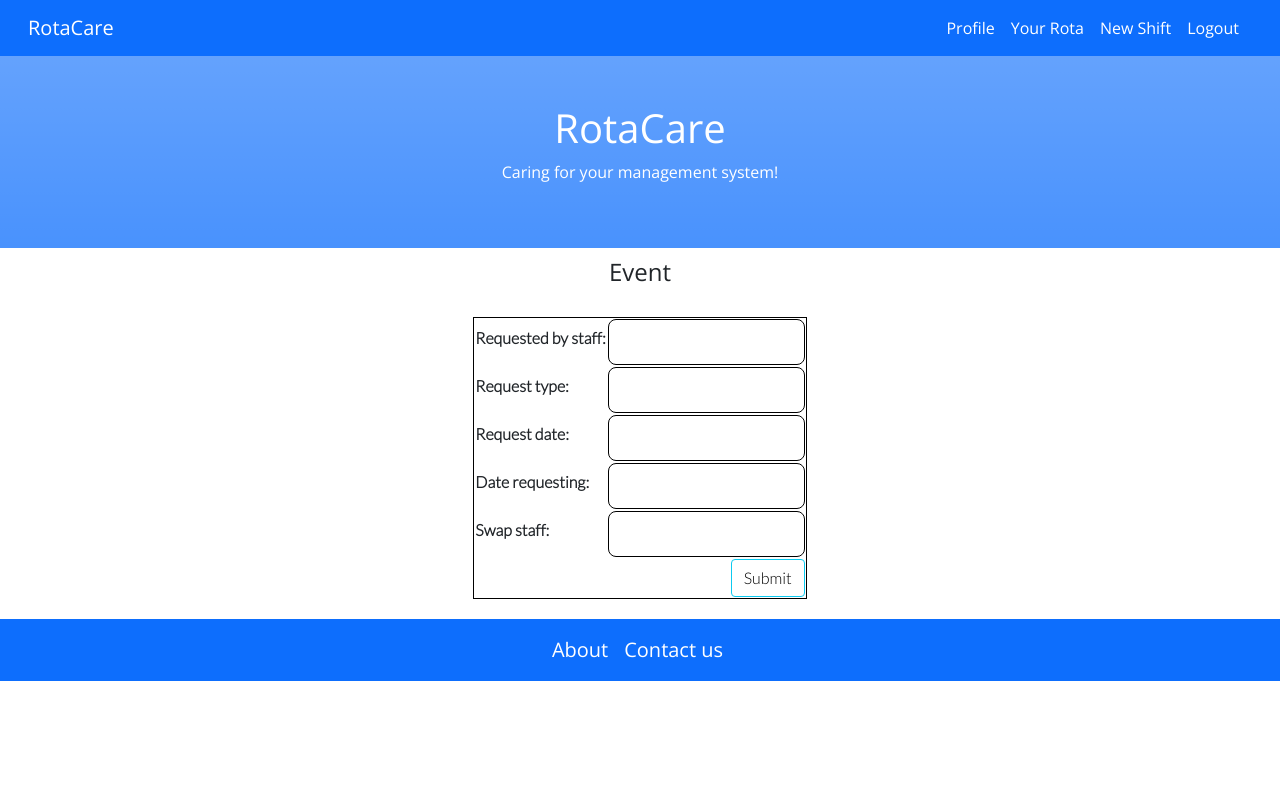
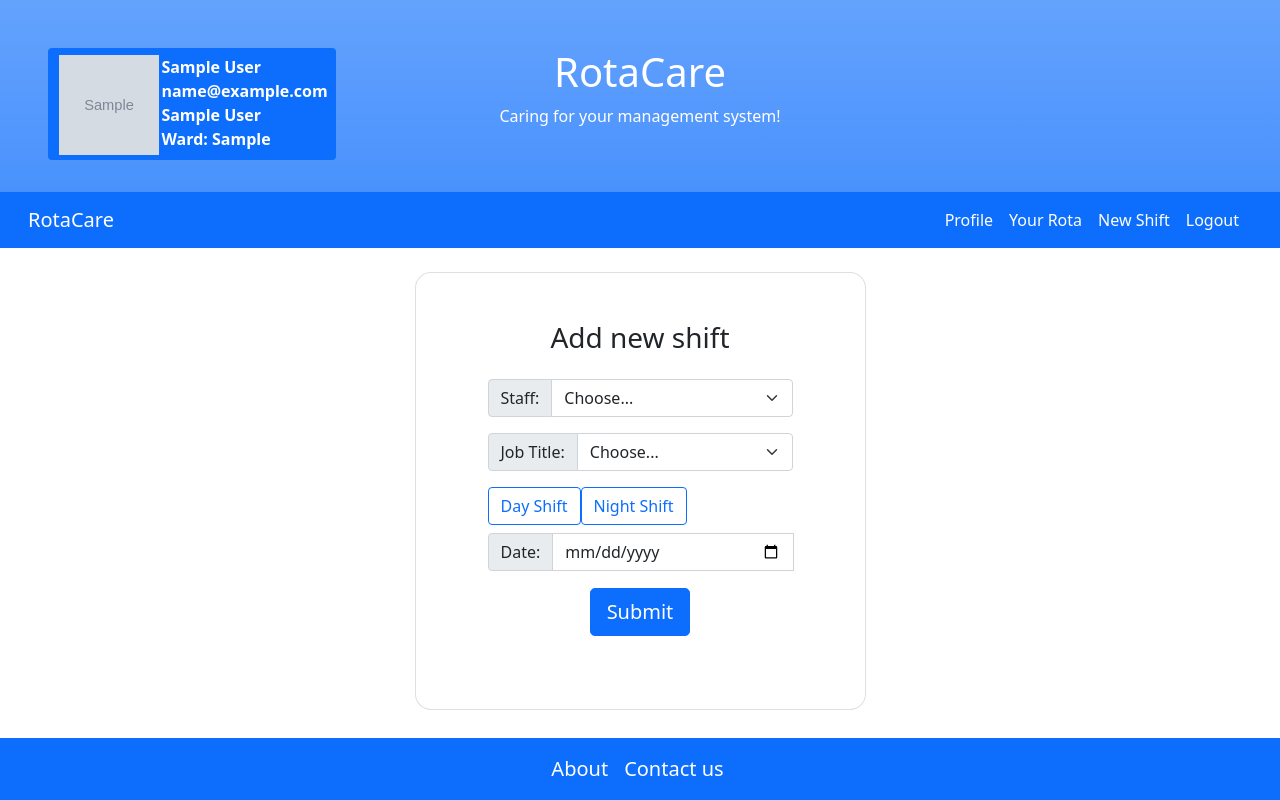
Before and after one commit to ZanderMonc/WAD2projectRota, a Django app: page /shift/new/ in a window 1280 px wide. Run offline with Django 3.2, Linux system fonts and the light colour scheme; a user stored in the database is signed in; tables that the repository leaves empty hold one stand-in row (values such as "Sample post"); grey boxes marked "Sample" are stand-in pictures; some libraries are stand-ins or nearby versions.

Commit message:
Image added for user + User top corner + Timetable Changes

```diff
--- a/rota/forms.py
+++ b/rota/forms.py
@@ -14,12 +14,12 @@ class UserForm(forms.ModelForm):
 class UserProfileForm(forms.ModelForm):
     class Meta:
         model = UserProfile
-        fields = ("first_name", "last_name", "job_title", "job_id", "phone_number", "ward",)
+        fields = ("first_name", "last_name", "job_title", "job_id", "phone_number", "ward", "image",)
 
 class UpdateProfileForm(forms.ModelForm):
     class Meta:
         model = UserProfile
-        fields = ("first_name", "last_name", "job_title", "phone_number", "ward",)
+        fields = ("first_name", "last_name", "job_title", "phone_number", "ward", "image",)
         exclude = ('user',)
 
 class ShiftForm(ModelForm):
--- a/rota/utils.py
+++ b/rota/utils.py
@@ -13,8 +13,8 @@ class Table(HTMLCalendar):
         shifts_on_day = shifts.filter(request_date__day=day)
         d = ''
         for shift in shifts_on_day:
-            d += 'SHIFT: '
-            d += f'<li> {shift.get_html_url} </li>'
+                d += f'<li> {shift.get_html_url} </li>'
+
         if day != 0:
             return f"<td><span class='date'>{day}</span><ul> {d} </ul></td>"
         return '<td></td>'
--- a/rota/views.py
+++ b/rota/views.py
@@ -13,6 +13,7 @@ from django.shortcuts import render
 from django.http import HttpResponse
 from django.views import generic
 from django.utils.safestring import mark_safe
+from django.contrib.auth.models import User
 
 from .models import *
 from .utils import Table
@@ -61,6 +62,9 @@ def next_month(d):
 
 def shift(request, shift_id=None):
     instance = Request()
+
+    user = User.objects.get(id=request.user.id)
+    all_users = User.objects.all()
     if shift_id:
         instance = get_object_or_404(Request, pk=shift_id)
     else:
@@ -70,7 +74,9 @@ def shift(request, shift_id=None):
     if request.POST and form.is_valid():
         form.save()
         return HttpResponseRedirect(reverse('rota:timetable'))
-    return render(request, 'rota/shift.html', {'form': form})
+    return render(request, 'rota/shift.html', {'form': form, 'user':user, 'all_users':all_users, })
+
+
 
 
 def get_date(req_day):
--- a/static/rota/css/styles.css
+++ b/static/rota/css/styles.css
@@ -1,17 +1,7 @@
-body{
-  /* font-family: 'Lato', sans-serif; */
-  font-family: 'Open Sans', sans-serif;
-}
 .timetable{
   width: 98%;
   margin: auto;
   font-size: 13px;
-}
-
-tbody{
-  border-radius: 8px;
-  padding: 10px;
-  border: 1px solid black;
 }
 
 .timetable tr, .timetable td {
@@ -48,8 +38,7 @@ a {
     color: #17a2b8;
 }
 
-page-container {
-  /*keeps the page contents in a box separate from footer/header/sidebar*/
+page-container {#keeps the page contents in a box separate from footer/header/sidebar
   position: relative;
   min-height: 100vh;
 }
@@ -59,18 +48,15 @@ content-wrap {
 }
 
 footer {
-  /* position: absolute;
-  bottom: 0; */
+  position: absolute;
+  bottom: 0;
   width: 100%;
   height: 2.5 rem;           /* Footer height */
   left: 0;
   background-color: white;
-  /* color: blue; */
+  color: blue;
   text-align: center;
   font-size: 125%;
-  background: #1488CC;  /* fallback for old browsers */
-  background: -webkit-linear-gradient(to right, #2B32B2, #1488CC);  /* Chrome 10-25, Safari 5.1-6 */
-  background: linear-gradient(to right, #2B32B2, #1488CC); /* W3C, IE 10+/ Edge, Firefox 16+, Chrome 26+, Opera 12+, Safari 7+ */
 }
 
 .form {
@@ -105,49 +91,3 @@ footer {
 .clearfix {
   margin: 15px;
 }
-
-
-/* Getting more personal*/
-
-#headgradient{
-  background: #1488CC;  /* fallback for old browsers */
-  background: -webkit-linear-gradient(to right, #2B32B2, #1488CC);  /* Chrome 10-25, Safari 5.1-6 */
-  background: linear-gradient(to right, #2B32B2, #1488CC); /* W3C, IE 10+/ Edge, Firefox 16+, Chrome 26+, Opera 12+, Safari 7+ */
-
-}
-h4{
-  font-family: 'Open Sans', sans-serif;
-  text-align: center;
-  padding-bottom: 10px;
-}
-input[type=text] {
-  font-family: 'Lato', sans-serif;
-  border-radius: 8px;
-  padding: 10px;
-  border: 1px solid black;
-}
-
-button{
-  font-family: 'Lato', sans-serif;
-  border-radius: 8px;
-  padding: 10px;
-  border: 1px solid black;
-  color: black;
-}
-
-#eventform{
-  /* padding-top: 20px; */
-  font-family: 'Lato', sans-serif;
-  margin: 20px;
-}
-#eventform table{
-  border: none;
-  padding: 20px;
-  font-family: 'Lato', sans-serif;
-}
-#eventtitle{
-  font-family: 'Open Sans', sans-serif;
-  text-align: center;
-  padding-bottom: 10px;
-  padding-top: 10px;
-}
--- a/templates/rota/about.html
+++ b/templates/rota/about.html
@@ -1,5 +1,5 @@
 {% extends 'rota/base.html' %}
-{% load static %}
+{% load staticfiles %}
 
 {% block title_block %}
     About us
--- a/templates/rota/base.html
+++ b/templates/rota/base.html
@@ -1,5 +1,5 @@
 <!DOCTYPE html>
-{% load static %}
+{% load staticfiles %}
 
 <html>
     <head lang="en">
@@ -8,13 +8,10 @@
       <!-- Bootstrap CSS -->
         <link href="https://maxcdn.bootstrapcdn.com/bootstrap/4.0.0/css/bootstrap.min.css" rel="stylesheet">
         <link href="https://use.fontawesome.com/releases/v5.0.10/css/all.css" rel="stylesheet">
+        <link href="{% static 'rota/css/styles.css' %}" rel="stylesheet" type="text/css">
         <meta content="width=device-width, initial-scale=1" name="viewport">
         <link href="https://cdn.jsdelivr.net/npm/bootstrap@5.1.3/dist/css/bootstrap.min.css" rel="stylesheet">
         <script src="https://cdn.jsdelivr.net/npm/bootstrap@5.1.3/dist/js/bootstrap.bundle.min.js"></script>
-        <link rel="preconnect" href="https://fonts.googleapis.com">
-        <link rel="preconnect" href="https://fonts.gstatic.com" crossorigin>
-        <link href="https://fonts.googleapis.com/css2?family=Lato:wght@300&family=Open+Sans&display=swap" rel="stylesheet">
-        <link href="{% static 'rota/css/styles.css' %}" rel="stylesheet" type="text/css">
         <title>
             RotaCare -
             {% block title_block %}
@@ -24,6 +21,35 @@
     </head>
 
     <body>
+
+    <div class="p-5 bg-primary bg-gradient bg-opacity-75 ">
+        {% if user.is_authenticated %}
+        <div class="position-relative ">
+            <div class="position-absolute top-0 start-0 text-white badge bg-primary text-start fs-6 fst-normal lh-base" style="width: 18rem; height: 7rem;">
+                <table style="height: 100px; ">
+                    <tbody>
+                    <tr>
+                        <td class="align-top "><img src="{{  user.userprofile.image.url }}" alt="profile_pic" width="100" height="100" /></td>
+                        <td class="align-top ">{{ user.userprofile.first_name }} {{ user.userprofile.last_name }}</br>
+                            {{ user.email }}</br>
+                            {{ user.userprofile.job_title }}</br>
+                            Ward: {{ user.userprofile.ward }}</br>
+                            </td>
+
+                    </tr>
+                    </tbody>
+                </table>
+            </div>
+        </div>
+        {% endif %}
+        <div class="text-white text-center">
+            <h1>RotaCare</h1>
+            <p>Caring for your management system!</p>
+        </div>
+
+    </div>
+    </div>
+
     <nav class="navbar navbar-expand-sm bg-primary navbar-primary ">
         <div class="container-fluid">
             <a class="navbar-brand text-white" href="{% url 'rota:index' %}">RotaCare</a>
@@ -52,10 +78,6 @@
             </ul>
         </div>
     </nav>
-    <div class="p-5 bg-primary bg-gradient bg-opacity-75 text-white text-center" id="headgradient">
-        <h1>RotaCare</h1>
-        <p>Caring for your management system!</p>
-    </div>
     <div>
             {% block body_block %}
 
--- a/templates/rota/contactus.html
+++ b/templates/rota/contactus.html
@@ -1,5 +1,5 @@
 {% extends 'rota/base.html' %}
-{% load static %}
+{% load staticfiles %}
 
 {% block title_block %}
     Contact us
--- a/templates/rota/index.html
+++ b/templates/rota/index.html
@@ -1,5 +1,5 @@
 {% extends 'rota/base.html' %}
-{% load static %}
+{% load staticfiles %}
 
 {% block title_block %}
     Homepage
--- a/templates/rota/login.html
+++ b/templates/rota/login.html
@@ -1,5 +1,5 @@
 {% extends 'rota/base.html' %}
-{% load static %}
+{% load staticfiles %}
 
 {% block title_block %}
 Sign in
--- a/templates/rota/profile.html
+++ b/templates/rota/profile.html
@@ -1,5 +1,5 @@
 {% extends 'rota/base.html' %}
-{% load static %}
+{% load staticfiles %}
 
 {% block title_block %}
 Profile
--- a/templates/rota/shift.html
+++ b/templates/rota/shift.html
@@ -1,16 +1,61 @@
 {% extends 'rota/base.html' %}
 
-{% block title %}
-Event
+{% block title_block %}
+  Add new shift
 {% endblock %}
 
 {% block body_block %}
-<h4 id="eventtitle">Event</h4>
-<form method="post" id = "eventform">
-  {% csrf_token %}
-  <table class="form form-table">
-    {{ form }}
-    <tr><td colspan="2"><button type="submit" class="btn btn-info right"> Submit </button></td></tr>
-  </table>
-</form>
+<div class="container py-4 h-100">
+  <div class="row d-flex justify-content-center align-items-center h-100">
+    <div class="col-12 col-md-8 col-lg-6 col-xl-5">
+      <div class="card shadow-2-strong" style="border-radius: 1rem;">
+        <div class="card-body p-5 text-left">
+          <h3 class="mb-0 text-center">Add new shift</h3>
+          <!-- Wrapper container -->
+          <div class="container py-4">
+            <form method="post">
+              {% csrf_token %}
+              <table class="form form-table">
+                <div class="input-group mb-3">
+
+                  <label class="input-group-text" for="requested_by_staff">Staff: </label>
+                  <select class="form-select" id="requested_by_staff" name="requested_by_staff" value="">
+                    <option selected value="{{user.userprofile.job_title}}">Choose...</option>
+                    {% for each_user in all_users %}
+                    <option value = "{{each_user.userprofile.first_name}}">{{each_user.userprofile.first_name}} {{each_user.userprofile.last_name}}</option>
+                    {% endfor %}
+                  </select>
+                </div>
+                <div class="input-group mb-3">
+                  <label class="input-group-text" for="staff_job_title">Job Title: </label>
+                  <select class="form-select" id="staff_job_title" name="staff_job_title" value="">
+                    <option selected value="">Choose...</option>
+                    <option value="Healthcare Support Worker">Healthcare Support Worker</option>
+                    <option value="Staff Nurse">Staff Nurse</option>
+                    <option value="Charge Nurse">Charge Nurse</option>
+                  </select>
+                </div>
+
+                <input type="radio" class="btn-check" name="shift_time" id="day_shift" autocomplete="off" >
+                <label class="btn btn-outline-primary" for="day_shift">Day Shift</label>
+
+                <input type="radio" class="btn-check" name="shift_time" id="night_shift" autocomplete="off">
+                <label class="btn btn-outline-primary" for="night_shift">Night Shift</label>
+
+                <div class="input-group mb-3">
+                  <label class="input-group-text" for="request_date">Date: </label>
+                  <input id="request_date" class="form-control" type="date" name="request_date" />
+                  <span id="startDateSelected"></span>
+                </div>
+                <tr><td colspan="2"><button type="submit" class="btn btn-primary btn-lg btn-block text-white">Submit</button></td></tr>
+              </table>
+            </form>
+
+            </form>
+          </div>
+        </div>
+      </div>
+    </div>
+  </div>
+</div>
 {% endblock %}
--- a/templates/rota/timetable.html
+++ b/templates/rota/timetable.html
@@ -1,7 +1,7 @@
 {% extends 'rota/base.html' %}
 
 {% block title_block %}
-    'TimeTable'
+    TimeTable
 {% endblock %}
 
 {% block body_block%}
```
Also changed, not shown: rota/models.py (+19 -7 lines), templates/rota/editprofile.html (+13 -3 lines), templates/rota/register.html (+14 -8 lines), media/default.jpg (added), media/profile_pics/2ffae67cccf7d31c352649d8a3d0810c.jpg (added), rota/migrations/0001_initial.py, rota/migrations/0002_timetable_date.py (deleted). Lines whose indentation alone changed are shown as unchanged.
